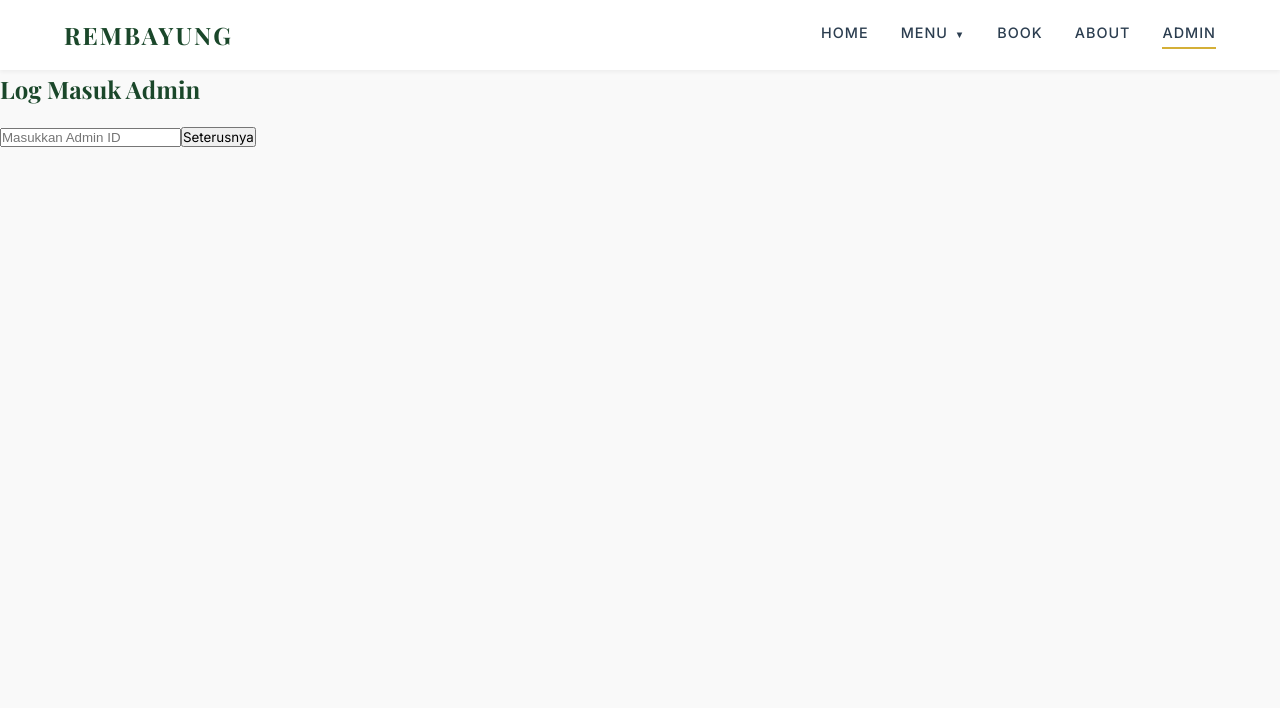
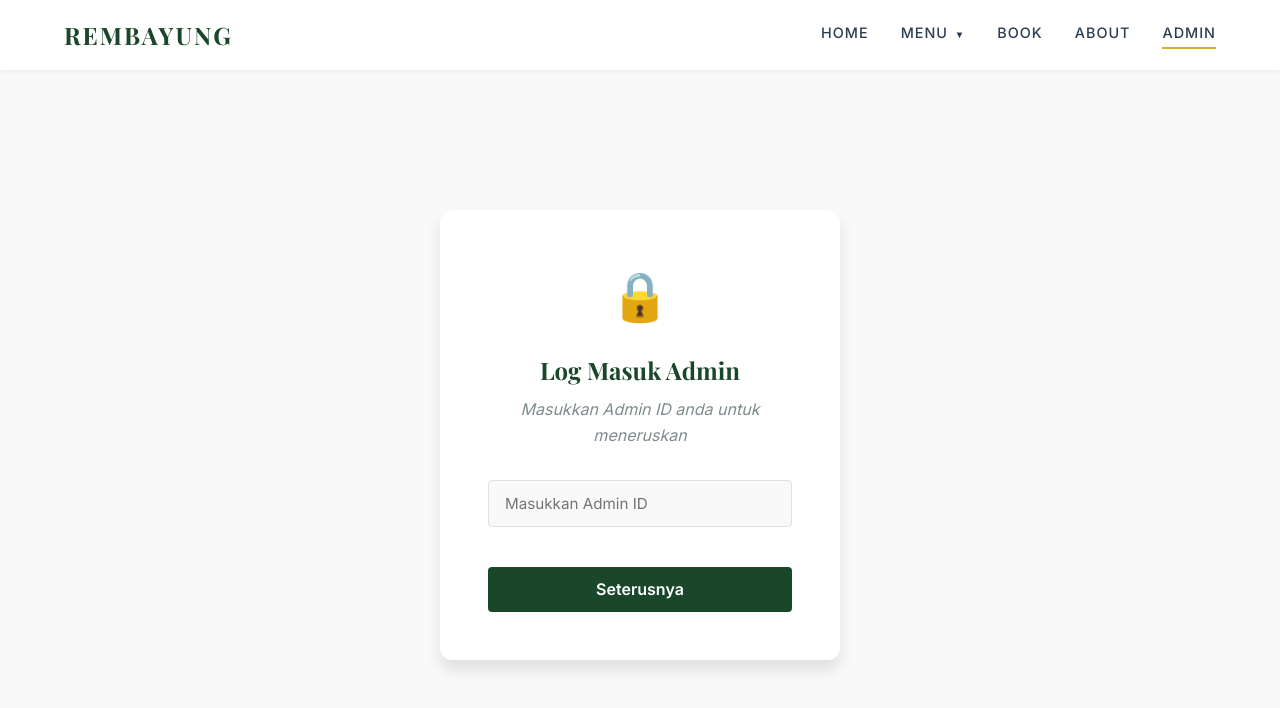
Before and after one commit to mirzu-code/Projek-CNI-test, a React (Vite) app: page /admin in a window 1280 px wide. Shown: the top 708 px of the page. Built offline with nearby package versions, Linux system fonts and the light colour scheme; a web font is replaced by a local one.

Commit message:
adjust adminlogin

```diff
--- a/src/pages/AdminLogin.jsx
+++ b/src/pages/AdminLogin.jsx
@@ -7,20 +7,25 @@ function AdminLogin() {
   const [adminId, setAdminId] = useState('');
   const [email, setEmail] = useState(''); // store email found by admin_id
   const [password, setPassword] = useState('');
+  const [error, setError] = useState('');
+  const [loading, setLoading] = useState(false);
   const navigate = useNavigate();
 
   // Step 1: lookup admin_id and get associated email
   const handleCheckAdminId = async () => {
-    if (!adminId) return alert('Sila masukkan Admin ID');
+    setError('');
+    if (!adminId) return setError('Sila masukkan Admin ID');
 
+    setLoading(true);
     const { data, error } = await supabase
       .from('admin_user')
       .select('email')
       .eq('admin_id', adminId)
       .single();
 
+    setLoading(false);
     if (error || !data) {
-      alert('Admin ID tidak dijumpai.');
+      setError('Admin ID tidak dijumpai.');
       return;
     }
 
@@ -30,45 +35,69 @@ function AdminLogin() {
 
   // Langkah 2: Login
   const handleLogin = async () => {
-    if (!password) return alert('Sila masukkan kata laluan');
+    setError('');
+    if (!password) return setError('Sila masukkan kata laluan');
 
+    setLoading(true);
     const { error } = await supabase.auth.signInWithPassword({
       email: email,
       password: password,
     });
+    setLoading(false);
 
     if (error) {
-      alert('Gagal log masuk: ' + error.message);
+      setError('Gagal log masuk: ' + (error.message || 'Unknown error'));
     } else {
       navigate('/admin-dashboard');
     }
   };
 
   return (
-    <div className="login-container">
+    <div className="admin-login-wrapper animate-fade-in">
+      <div className="admin-login-card">
+        <div className="login-icon">🔒</div>
         {step === 1 ? (
-        <div>
+          <form onSubmit={(e) => { e.preventDefault(); handleCheckAdminId(); }}>
             <h2>Log Masuk Admin</h2>
+            <p className="text-muted">Masukkan Admin ID anda untuk meneruskan</p>
+            {error && <div className="error-message">{error}</div>}
+            <div className="form-group">
               <input
                 placeholder="Masukkan Admin ID"
                 value={adminId}
                 onChange={(e) => setAdminId(e.target.value)}
+                required
               />
-              <button onClick={handleCheckAdminId}>Seterusnya</button>
             </div>
+            <button type="submit" className="btn-primary full-width mt-2" disabled={loading}>
+              {loading ? 'Memeriksa...' : 'Seterusnya'}
+            </button>
+          </form>
         ) : (
-        <div>
+          <form onSubmit={(e) => { e.preventDefault(); handleLogin(); }}>
             <h2>Masukkan Kata Laluan</h2>
-          <p style={{ fontSize: '0.9rem', color: '#666' }}>Masuk sebagai: {adminId}</p>
+            <p className="text-muted">Masuk sebagai: {adminId}</p>
+            {error && <div className="error-message">{error}</div>}
+            <div className="form-group">
               <input
                 type="password"
                 placeholder="Password"
                 value={password}
                 onChange={(e) => setPassword(e.target.value)}
+                required
               />
-          <button onClick={handleLogin}>Log Masuk</button>
             </div>
+            <div style={{ display: 'flex', gap: '0.5rem' }}>
+              <button type="button" className="btn-outline" onClick={() => { setStep(1); setPassword(''); setError(''); }}>
+                Kembali
+              </button>
+              <button type="submit" className="btn-primary full-width mt-2" disabled={loading}>
+                {loading ? 'Log masuk...' : 'Log Masuk'}
+              </button>
+            </div>
+          </form>
         )}
+      </div>
     </div>
   );
 }
```
Lines whose indentation alone changed are shown as unchanged.
